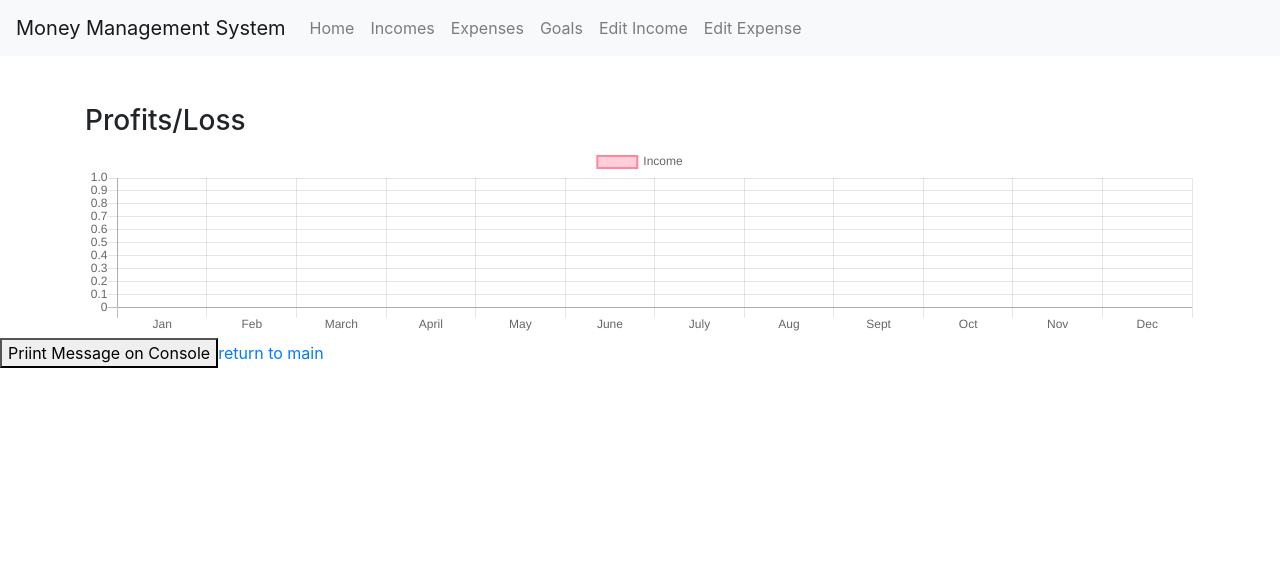
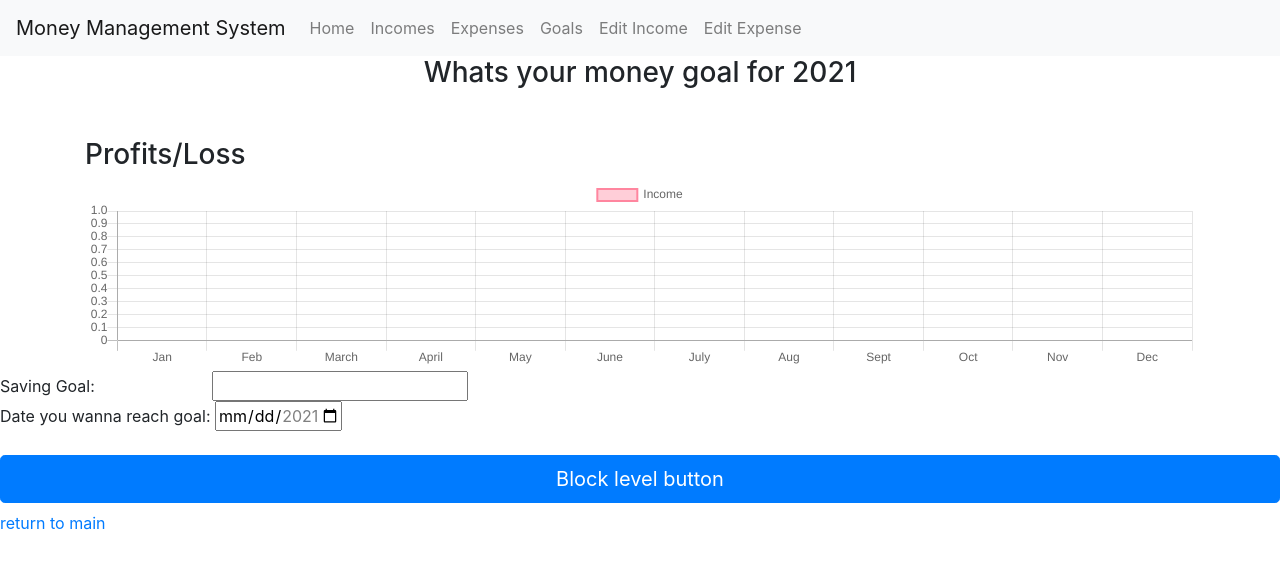
Before and after one commit to Emmanuel-Osabuehien/Professional-Practice-IT-, a React (Create React App) app: page /goal in a window 1280 px wide. Shown: the top 568 px of the page. Built offline with nearby package versions, Linux system fonts and the light colour scheme; no server answers.

Commit message:
Progress on Goal page

```diff
--- a/src/pages/Goal.js
+++ b/src/pages/Goal.js
@@ -2,6 +2,8 @@ import React from 'react';
 import axios from 'axios';
 import { Bar } from "react-chartjs-2";
 import { MDBContainer } from "mdbreact";
+import Button from 'react-bootstrap/Button'
+
 
 
 
@@ -19,7 +21,11 @@ export class Goal extends React.Component {
         this.ReloadData = this.ReloadData.bind(this);
         this.updateExpData = this.updateExpData.bind(this);
         this.uploadGraph = this.uploadGraph.bind(this);
-
+        this.profOrExpMessage = this.profOrExpMessage.bind(this);
+        this.minTodayDate = this.minTodayDate.bind(this);
+        this.goalValueRetrived = this.goalValueRetrived.bind(this);
+        this.hiddenElement = this.hiddenElement.bind(this);
+        this.myDateMonth = this.myDateMonth.bind(this);
 
         this.stateGraph = {
             barChartOptions: {
@@ -253,21 +259,22 @@ export class Goal extends React.Component {
         var incomeData = [janMoney, febMoney, marMoneey, aprMoney, mayMoney, junMoney, julMoney, augMoney, sepMoney, octMoney, novMoney, decMoney];
         var data = [(janMoney - expData[0]), (febMoney - expData[1]), (marMoneey - expData[2]), (aprMoney - expData[3]), (mayMoney - expData[4]), (junMoney - expData[5]), (julMoney - expData[6]), (augMoney - expData[7]), (sepMoney - expData[8]), (octMoney - expData[9]), (novMoney - expData[10]), (decMoney - expData[11])];
 
-        if (num == 0){
+        if (num == 0) {
             return data;
         }
-        else
+        else if (num == 1) {
             return incomeData;
+        }
     }
 
-    uploadGraph(dataForGraph){
+    uploadGraph(dataForGraph) {
 
         var data = {
             labels: ["Jan", "Feb", "March", "April", "May", "June", "July", "Aug", "Sept", "Oct", "Nov", "Dec"],
             datasets: [
                 {
                     label: "Income",
-                    data: [dataForGraph[0],dataForGraph[1], dataForGraph[2], dataForGraph[3], dataForGraph[4], dataForGraph[5], dataForGraph[6], dataForGraph[7], dataForGraph[8], dataForGraph[9], dataForGraph[10], dataForGraph[11]],
+                    data: [dataForGraph[0], dataForGraph[1], dataForGraph[2], dataForGraph[3], dataForGraph[4], dataForGraph[5], dataForGraph[6], dataForGraph[7], dataForGraph[8], dataForGraph[9], dataForGraph[10], dataForGraph[11]],
                     backgroundColor: [
                         "rgba(255, 134,159,0.4)",
                         "rgba(98,  182, 239,0.4)",
@@ -546,23 +553,76 @@ export class Goal extends React.Component {
 
     profOrExpMessage() {
 
-        var data = this.updateData(1);
+        var Goal = this.goalValueRetrived();
+        this.hiddenElement();
 
-        for (let i = 0; i <= data.length; i++) {
-            if (data[i] > 0) {
-                console.log("Profit for dayssss");
+
+        var month = this.myDateMonth(Goal[1]);
+        var totByMonth = 0;
+
+        try {
+            //Array for prof/loss each month
+            //0-11 rep each month
+            var data = this.updateData(0);
+
+            for(var i = 0; i < month; i++ ){
+                totByMonth += data[i];
+            }
+
+            if(totByMonth >= Goal[0]){
+
+                document.getElementById("goalMessage").innerHTML = "Nice keep up with your money flow and you can reach your goal of " +Goal[0];
             }
             else
-                console.log("Sorry bud you in a loss - maybe a new job???");
-        }//endFor
+                document.getElementById("goalMessage").innerHTML = "Sorry man, with current money flow you can't reach " +Goal[0];
+
+        } catch (error) {
+            console.log("Undefined noooooo- only occur 1st time");
+        }
+
+    }
+
+    myDateMonth(month){
+
+        var monthInArray = this.covertDate(month);
+
+        var monthString = "";
+        for(var i = 0; i < month.length; i++){
+            monthString += monthInArray[i];
+        }
+
+        var monthInNum = parseInt(monthString);
+
+        return monthInNum;
+    }
 
 
-        // if (document.getElementById("recurringSelection").value == "no") {
-        //     document.getElementById("inputCommentsBrand").style.display = "none";
-        // }
-        // else {
-        //     document.getElementById("inputCommentsBrand").style.display = "block";
-        // }
+
+    minTodayDate() {
+        var today = new Date();
+
+
+        //if statement to return in dd/mm/yyyy format
+        if (today.getMonth() >= 9) {
+
+            return today.getFullYear() + "-" + (today.getMonth() + 1) + "-" + today.getDate();
+        }
+        else
+            return today.getFullYear() + "-0" + (today.getMonth() + 1) + "-" + today.getDate();
+    }
+
+    goalValueRetrived() {
+        var myGoal = document.getElementById("myGoal").value;
+        var goalDate= document.getElementById("goalDate").value;
+
+
+
+        return [myGoal, goalDate];
+    }
+
+    hiddenElement() {
+
+        document.getElementById("hideDivOnclick").style.display = "none";
 
     }
 
@@ -572,14 +632,35 @@ export class Goal extends React.Component {
         //return html
         return (
             <div>
-
+                <h3 align="center">Whats your money goal for 2021 </h3>
                 <MDBContainer>
                     <h3 className="mt-5">Profits/Loss</h3>
                     <Bar data={this.uploadGraph(this.updateData(0))} options={this.stateGraph.barChartOptions} />
                 </MDBContainer>
 
+                <div id="hideDivOnclick">
 
-                <button onClick={this.profOrExpMessage}>Priint Message on Console</button>
+
+
+                    Saving Goal: &nbsp;&nbsp;&nbsp;&nbsp;&nbsp;&nbsp;&nbsp;&nbsp;&nbsp;&nbsp;&nbsp;&nbsp;&nbsp;&nbsp;&nbsp;&nbsp;&nbsp;&nbsp;&nbsp;&nbsp;&nbsp;&nbsp;&nbsp;&nbsp;&nbsp;
+                <input type="Number" id="myGoal"></input>
+
+                    <br />
+                    <a>Date you wanna reach goal: </a>
+                    <input type="date" id="goalDate" min={this.minTodayDate()} max="2021-12-31" ></input>
+
+                    <br />
+                    <br />
+
+
+
+                    <Button variant="primary" size="lg" block onClick={this.profOrExpMessage}>
+                        Block level button
+                </Button>
+                </div>
+
+                <h5 id="goalMessage"></h5>
+
 
                 <a href="/">return to main</a>
             </div>
```
